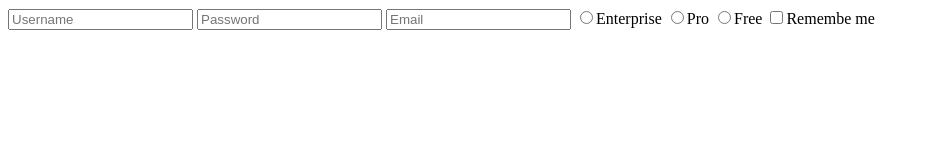
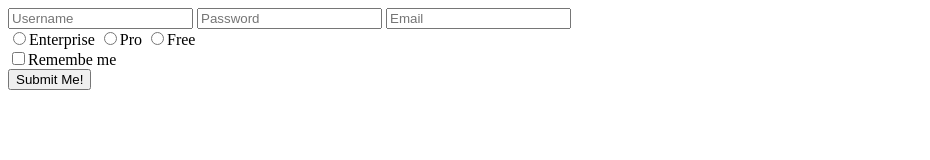
Before and after one commit to Kyle-Ski/FormsExercise, a plain HTML site: page index.html in a window 1280 px wide. Shown: the whole page, without its empty margins (0-930 px from the left). Drawn offline with Linux system fonts and the light colour scheme.

Commit message:
added divs

```diff
--- a/index.html
+++ b/index.html
@@ -11,13 +11,20 @@
         <!-- need: email password username radio buttons with; enterprise, pro, free
         checkbox with: "remember me" next to it -->
         <form>
+            <div>
                 <input type="text" name="username" value="" placeholder="Username">
                 <input type="password" name="password" value="" placeholder="Password">
                 <input type="text" name="email" value="" placeholder="Email">
+            </div>
+            <div>
                 <input type="radio" name="company" value="Enterprise">Enterprise
                 <input type="radio" name="company" value="Pro">Pro
                 <input type="radio" name="company" value="Free">Free
+            </div>
+            <div>
                 <input type="checkbox" name="remember" value="Rememberme">Remembe me
+            </div>
+            <button type="submit">Submit Me!</button>
         </form>
     </main>
 
```
Lines whose indentation alone changed are shown as unchanged.
